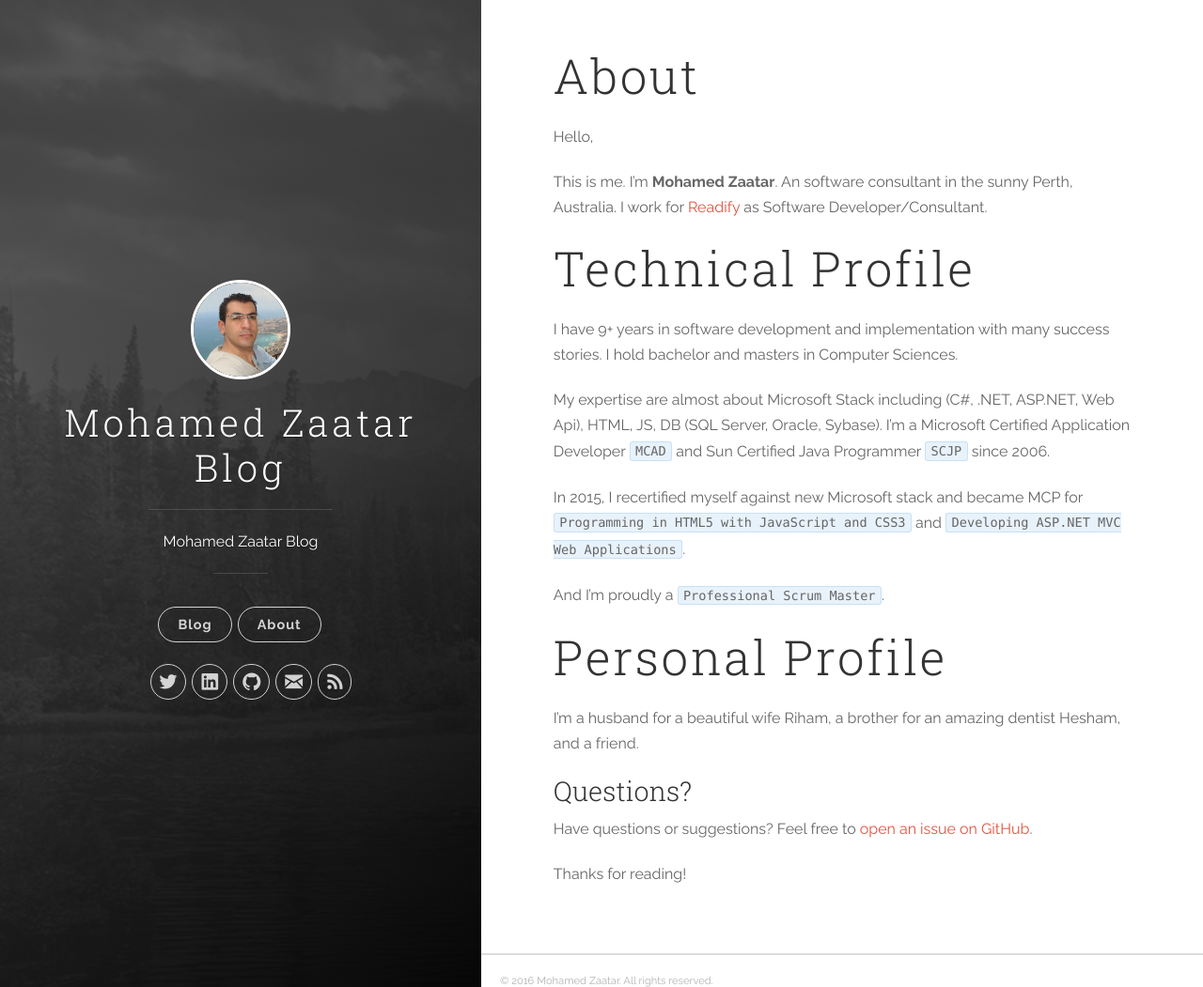
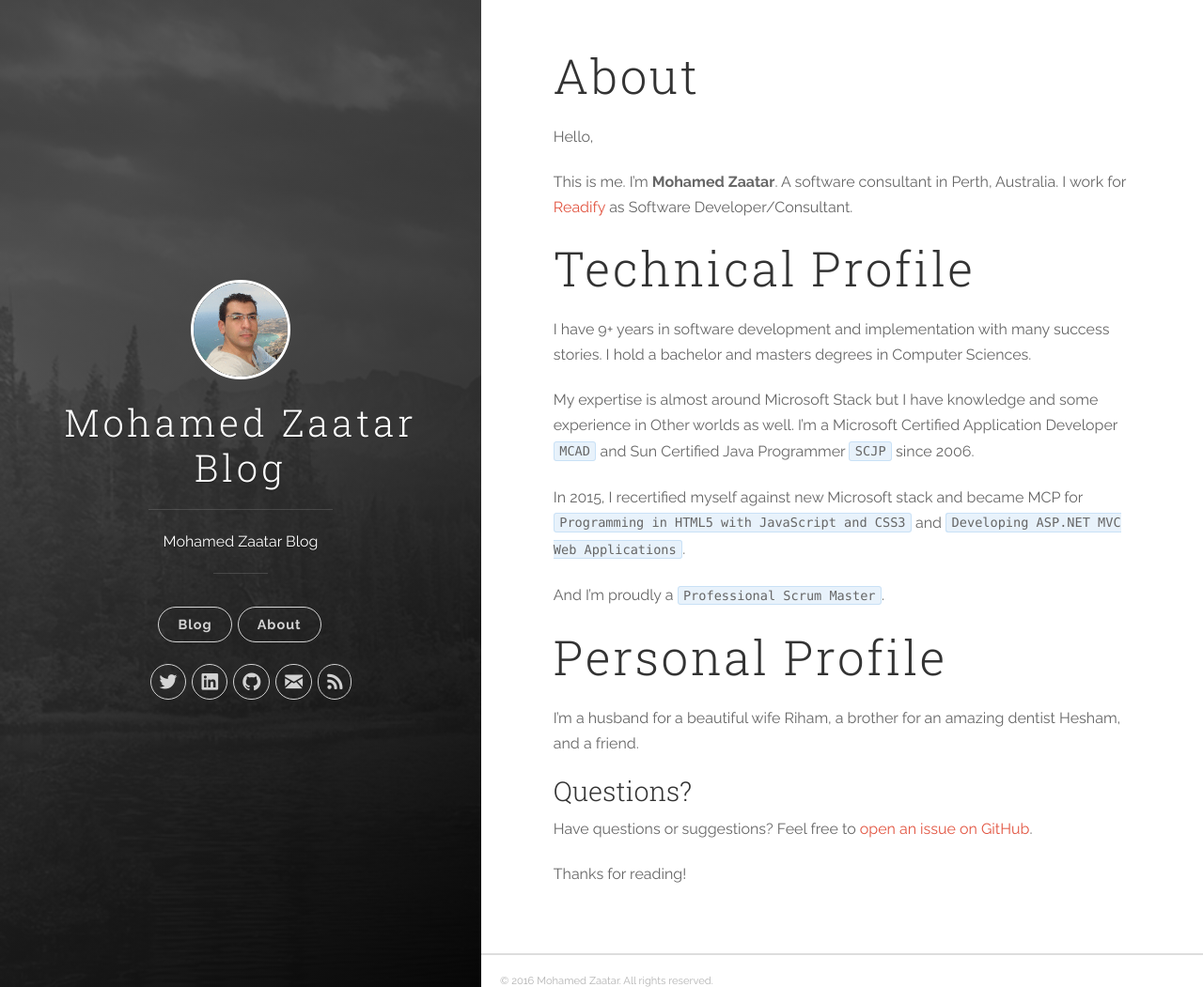
Before and after one commit to mzaatar/mzaatar.github.io, a Jekyll site: the page built from about.md, in a window 1280 px wide and 1051 px high. Shown: the whole window at 94% size. Built offline with Jekyll 4.4.1, drawn with Linux system fonts in a browser that asks for light colours; nearby versions of some CDN libraries.

Commit message:
Refine about wordings

```diff
--- a/about.md
+++ b/about.md
@@ -6,16 +6,15 @@ permalink: /about/
 
 Hello,
 
-This is me. I'm **Mohamed Zaatar**. An software consultant in the sunny Perth, Australia.
+This is me. I'm **Mohamed Zaatar**. A software consultant in Perth, Australia.
 I work for [Readify](http://readify.net) as Software Developer/Consultant.
 
 # Technical Profile
 
 I have 9+ years in software development and implementation with many success stories.
-I hold bachelor and masters in Computer Sciences.
+I hold a bachelor and masters degrees in Computer Sciences.
 
-My expertise are almost about Microsoft Stack including (C#, .NET, ASP.NET, Web Api), HTML, JS, DB (SQL Server, Oracle, Sybase).
-I'm a Microsoft Certified Application Developer `MCAD` and Sun Certified Java Programmer `SCJP` since 2006.
+My expertise is almost around Microsoft Stack but I have knowledge and some experience in Other worlds as well. I'm a Microsoft Certified Application Developer `MCAD` and Sun Certified Java Programmer `SCJP` since 2006.
 
 In 2015, I recertified myself against new Microsoft stack and became MCP for `Programming in HTML5 with JavaScript and CSS3` and `Developing ASP.NET MVC Web Applications`.
 
```
